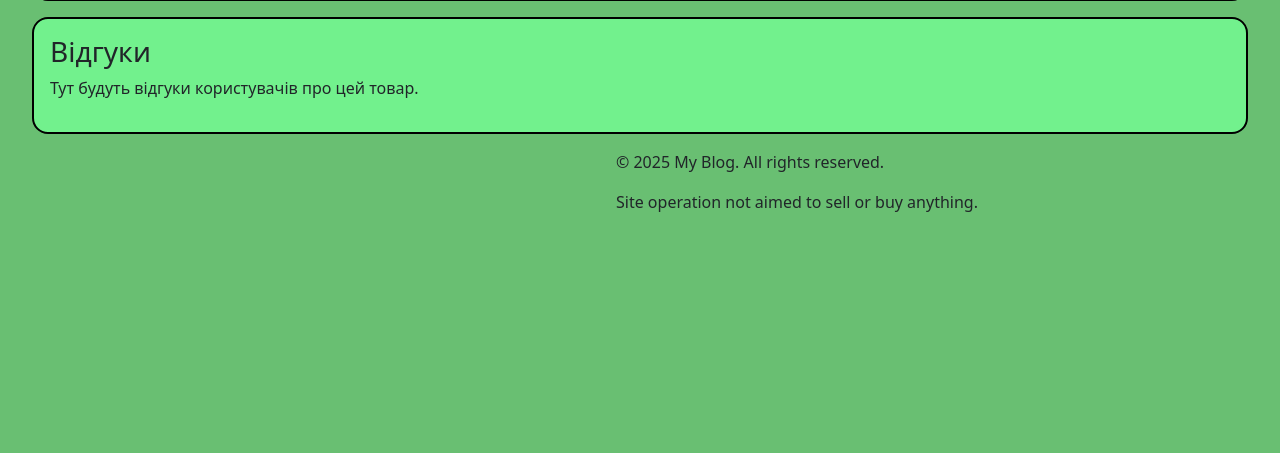
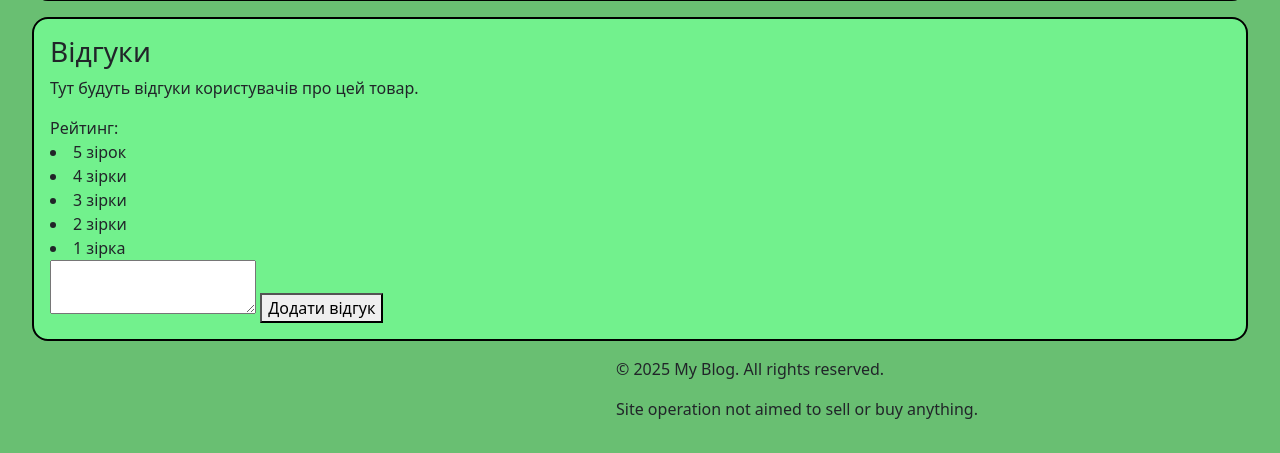
Before and after one commit to Kurgan1297/FinaleFinale, a Django app: page /bike/1 in a window 1280 px wide. Shown: the part 735-1188 px from the top of the page. Before the commit the page ends 947 px from the top, so only its background shows below. Run offline with Django 5.2, Linux system fonts and the light colour scheme; tables that the repository leaves empty hold one stand-in row (values such as "Sample post").

Commit message:
еще чутка с комментами проаботал

```diff
--- a/BW/crud.py
+++ b/BW/crud.py
@@ -8,6 +8,7 @@ def add_review(author, review_description, date):
         author = author,
         review_description = review_description,
         date=datetime.datetime.now()
+
 
     )
     new_review.save()
--- a/BW/templates/bike_page.html
+++ b/BW/templates/bike_page.html
@@ -36,6 +36,31 @@
             <div class="block-style reviews" id="#reviews">
                 <h3>Відгуки</h3>
                 <p>Тут будуть відгуки користувачів про цей товар.</p>
+                <ul">Рейтинг:
+                    <li>5 зірок</li>
+                    <li>4 зірки</li>
+                    <li>3 зірки</li>
+                    <li>2 зірки</li>
+                    <li>1 зірка</li>
+                </ul>
+                <textarea class="review-textarea"></textarea>
+                <button class="add-review-button">Додати відгук</button>
+
+               <!--
+
+                {% for review in reviews %}
+                    <div class="review">
+                        <h4>{{ review.user.username }} - Рейтинг: {{ review.rating }}/5</h4>
+                        <p>{{ review.comment }}</p>
+                    </div>
+                {% empty %}
+                    <p>Поки що немає відгуків. Будьте першим, хто залишить відгук!</p>
+                {% endfor %}
+
+                        || мне это написал ИИ, сойдет? || -->
+
+
+
             </div>
         </div>
     </div>
--- a/BW/templates/cart.html
+++ b/BW/templates/cart.html
@@ -4,4 +4,9 @@
 
 {% block content %}
 
+
+
+
+
+
 {% endblock %}
--- a/templates/nav.html
+++ b/templates/nav.html
@@ -1,10 +1,11 @@
 <nav>
     <div>
         <a href="{% url 'greetings_page' %}" class="bike-link">Bike-Web</a>
-        <a href="{% url 'about_page' %}"class="bike-link">About </a>
-        <a href="{% url 'main_store_page' %}"class="bike-link">Shop </a>
+        <a href="{% url 'about_page' %}"class="bike-link">Про нас </a>
+        <a href="{% url 'main_store_page' %}"class="bike-link">Магазин </a>
     </div>
     <div>
+        <a href="{% url 'cart_page' %}"class="bike-link">Корзина</a>
         <a href="{% url 'login_page' %}"class="bike-link">Log</a>
         <a href="{% url 'register_page' %}"class="bike-link">Reg</a>
         <a href="{% url 'logout_page' %}"class="bike-link">Logout</a>
```
